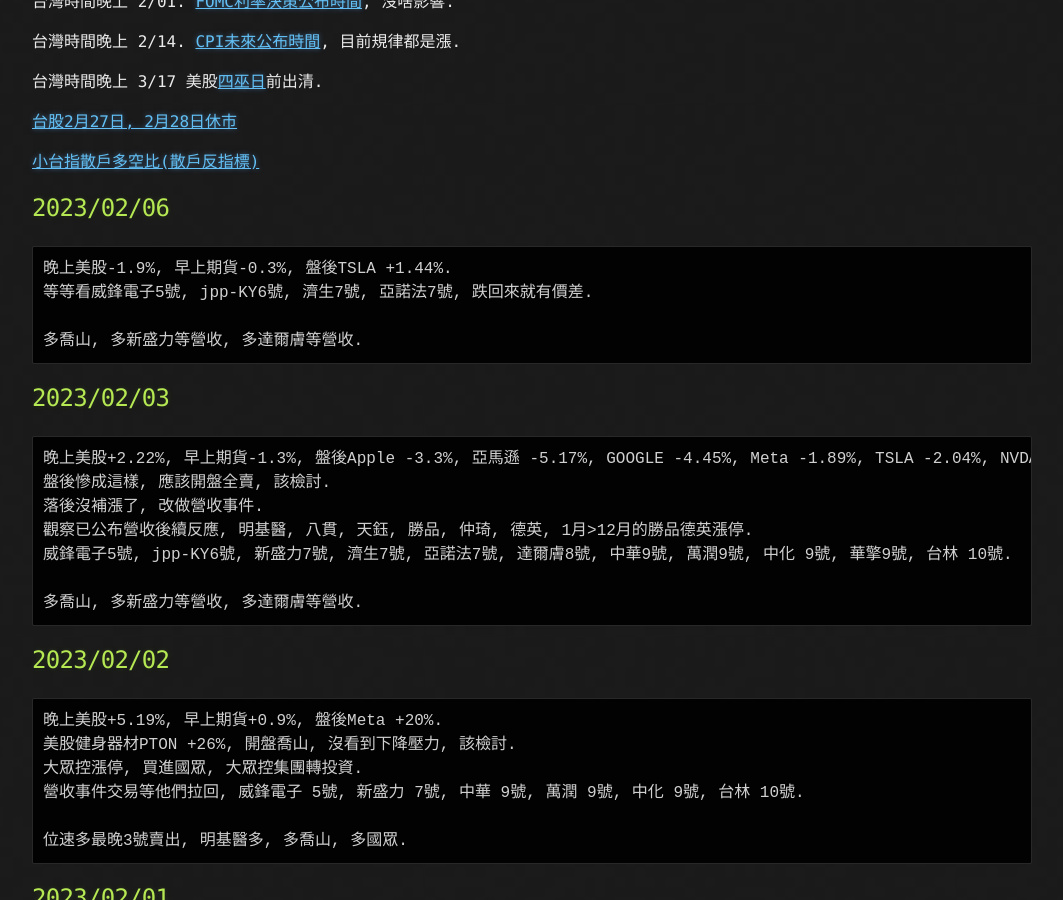
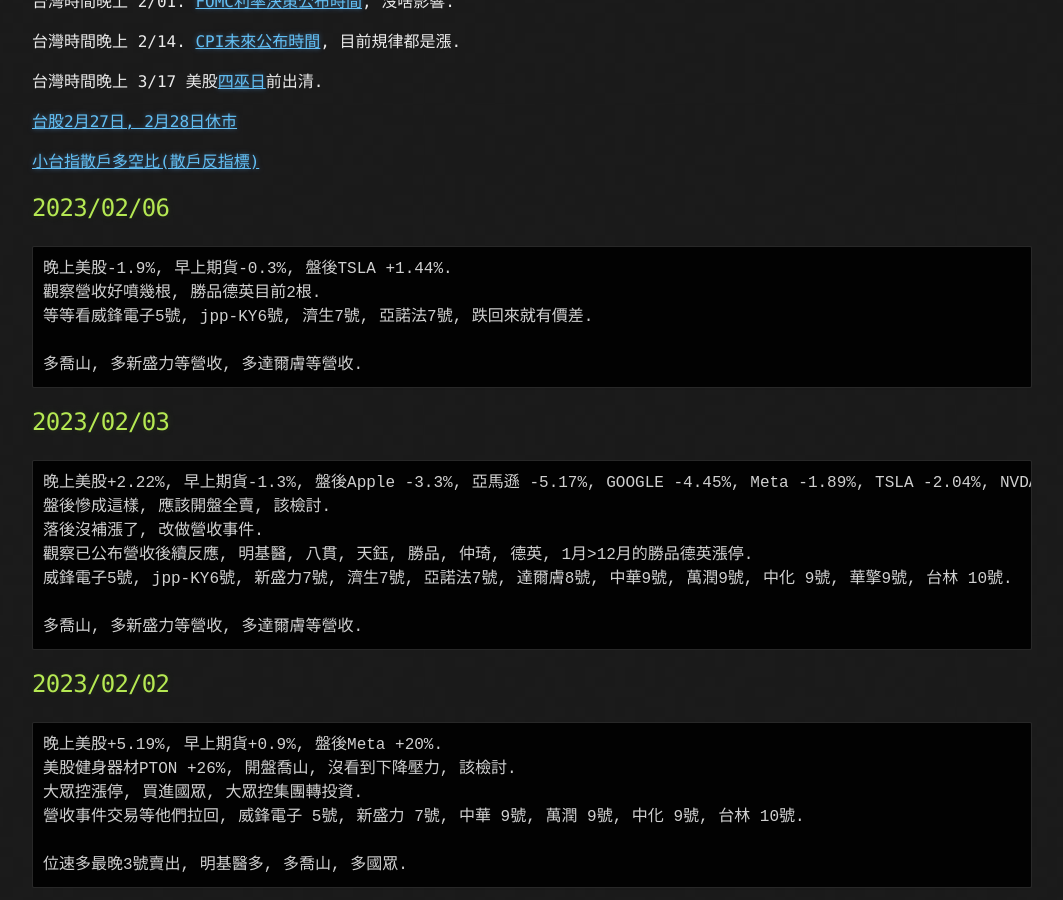
Before and after one commit to lepg5487/Stock_God, a Jekyll site: the page built from index.md, in a window 1280 px wide and 900 px high, scrolled down 428 px. Shown: the whole window, without its empty margins (108-1171 px from the left). Built offline with Jekyll 4.4.1, drawn with Linux system fonts in a browser that asks for light colours; our own code applies the rules of GitHub Pages for plain Markdown files.

Commit message:
Update index.md

````diff
--- a/index.md
+++ b/index.md
@@ -23,6 +23,7 @@
 ## 2023/02/06
 ```
 晚上美股-1.9%, 早上期貨-0.3%, 盤後TSLA +1.44%.
+觀察營收好噴幾根, 勝品德英目前2根.
 等等看威鋒電子5號, jpp-KY6號, 濟生7號, 亞諾法7號, 跌回來就有價差.
 
 多喬山, 多新盛力等營收, 多達爾膚等營收.
````
